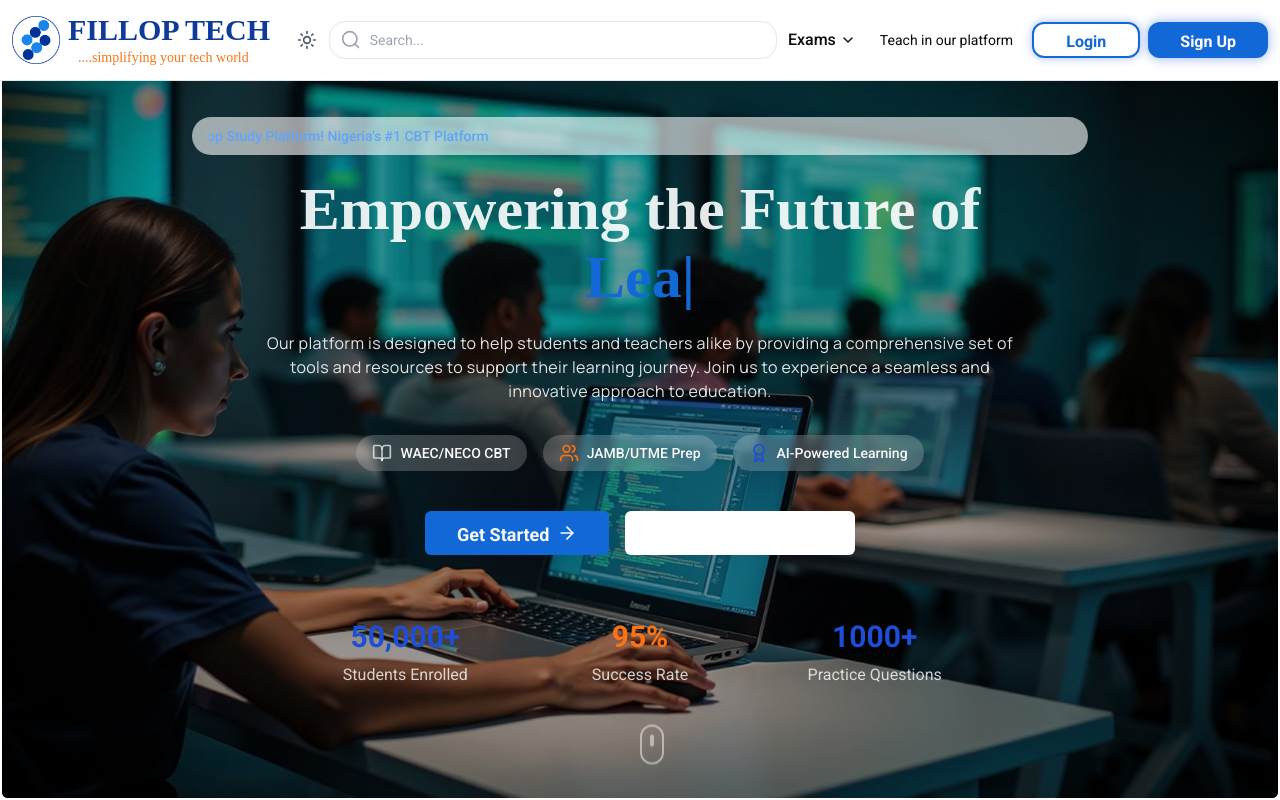
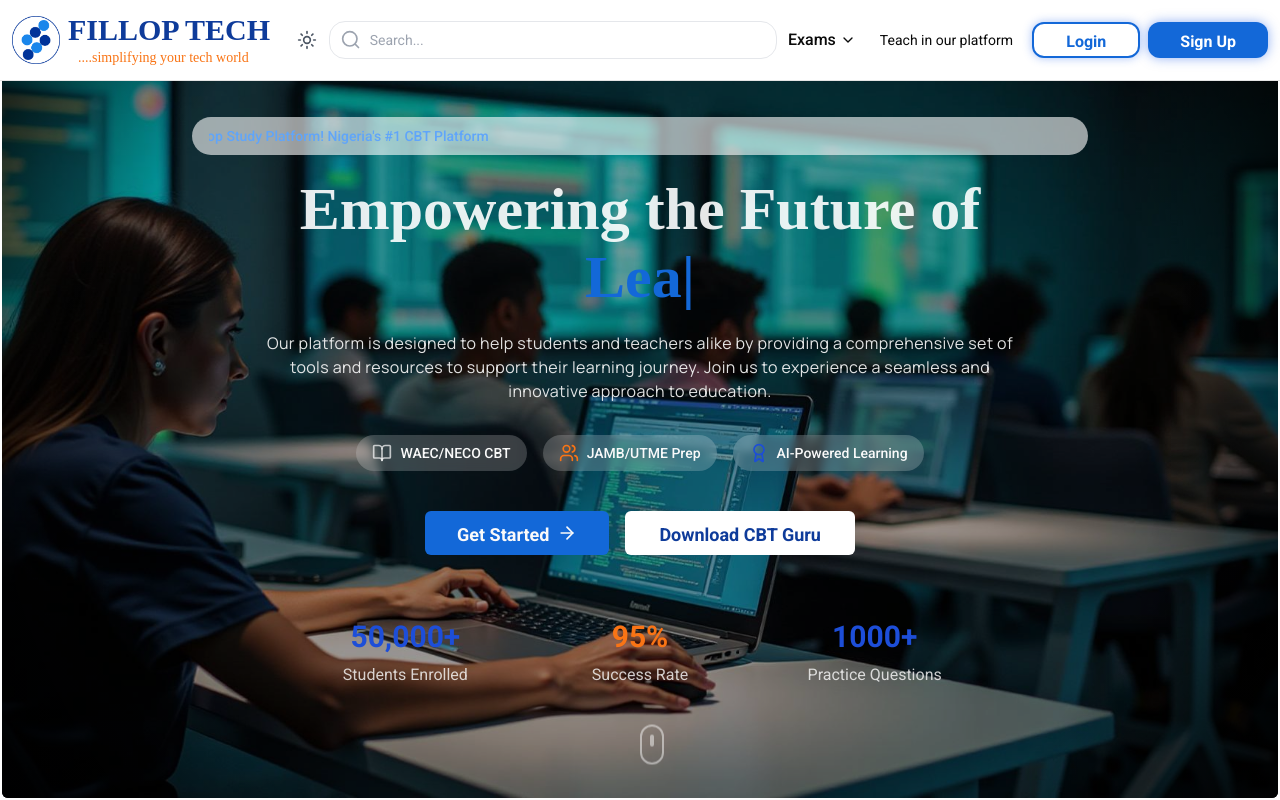
Before and after one commit to Berry-bott/FillopsEduTech, a React (Vite) app: page / in a window 1280 px wide. Shown: the top 800 px of the page. Built offline with nearby package versions, Linux system fonts and the light colour scheme; a web font is replaced by a local one.

Commit message:
new commit

```diff
--- a/src/components/layouts/HeroSection.jsx
+++ b/src/components/layouts/HeroSection.jsx
@@ -306,10 +306,12 @@ const HeroSection = () => {
               className="relative overflow-hidden group border-2 border-primary-foreground/30 text-primary hover:bg-primary-foreground/10 px-8 py-3 text-lg font-semibold backdrop-blur-sm flex items-center justify-center dark:text-blue-300 dark:border-blue-300 transition-colors"
             >
               <div className="relative h-6 overflow-hidden">
+                  <a href="https://cbt.filloptech.com" className="no-underline">
                 <span className="block transition-transform duration-300 ease-in-out group-hover:-translate-y-full">
 
-                  <a href="https://cbt.filloptech.com/" className="text-white no-underline"> Download CBT Guru</a>
+                  Download CBT Guru
                 </span>
+                  </a>
                 <span
                   className="absolute left-0 top-full w-full text-center transition-transform duration-300 ease-in-out
                    group-hover:-translate-y-full text-white"
--- a/src/pages/user/UserDashboard.jsx
+++ b/src/pages/user/UserDashboard.jsx
@@ -52,7 +52,12 @@ export default function UserDashboard() {
               Community
             </button>
             <button className="px-2 py-2 border border-border text-foreground rounded-lg hover:bg-accent hover:text-accent-foreground transition-colors text-sm font-medium">
-              Download CBT Guru
+            <a href="https://cbt.filloptech.com" className="no-underline">
+                <span className="block transition-transform duration-300 ease-in-out group-hover:-translate-y-full">
+
+                  Download CBT Guru
+                </span>
+                  </a>
             </button>
           </div>
 
```
